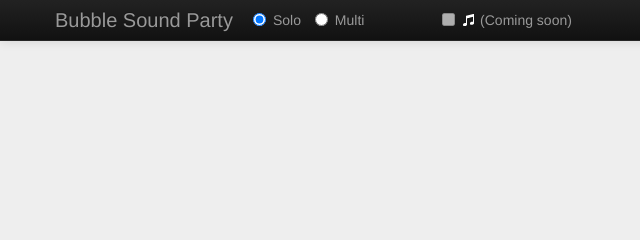
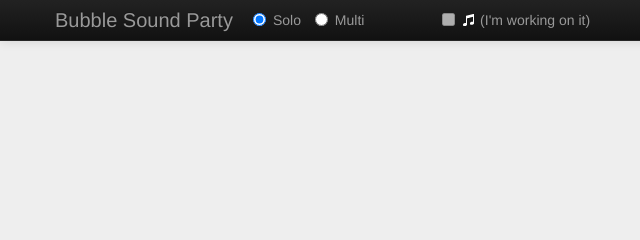
Before and after one commit to paztek/bubble-sound-party, a website: page public/index.html in a window 1280 px wide. Shown: the top 240 px of the page, 0-640 px from the left. Drawn offline with nearby package versions, Linux system fonts and the light colour scheme; no server answers.

Commit message:
Changes the message for audio checkbox

```diff
--- a/public/index.html
+++ b/public/index.html
@@ -32,7 +32,7 @@
                             <label class="checkbox inline">
                                 <input type="checkbox" name="sound" value="on" disabled>
                                 <i class="icon-music icon-white"></i>
-                                (Coming soon)
+                                (I'm working on it)
                             </label>
                         </form>
                     </div>
```
